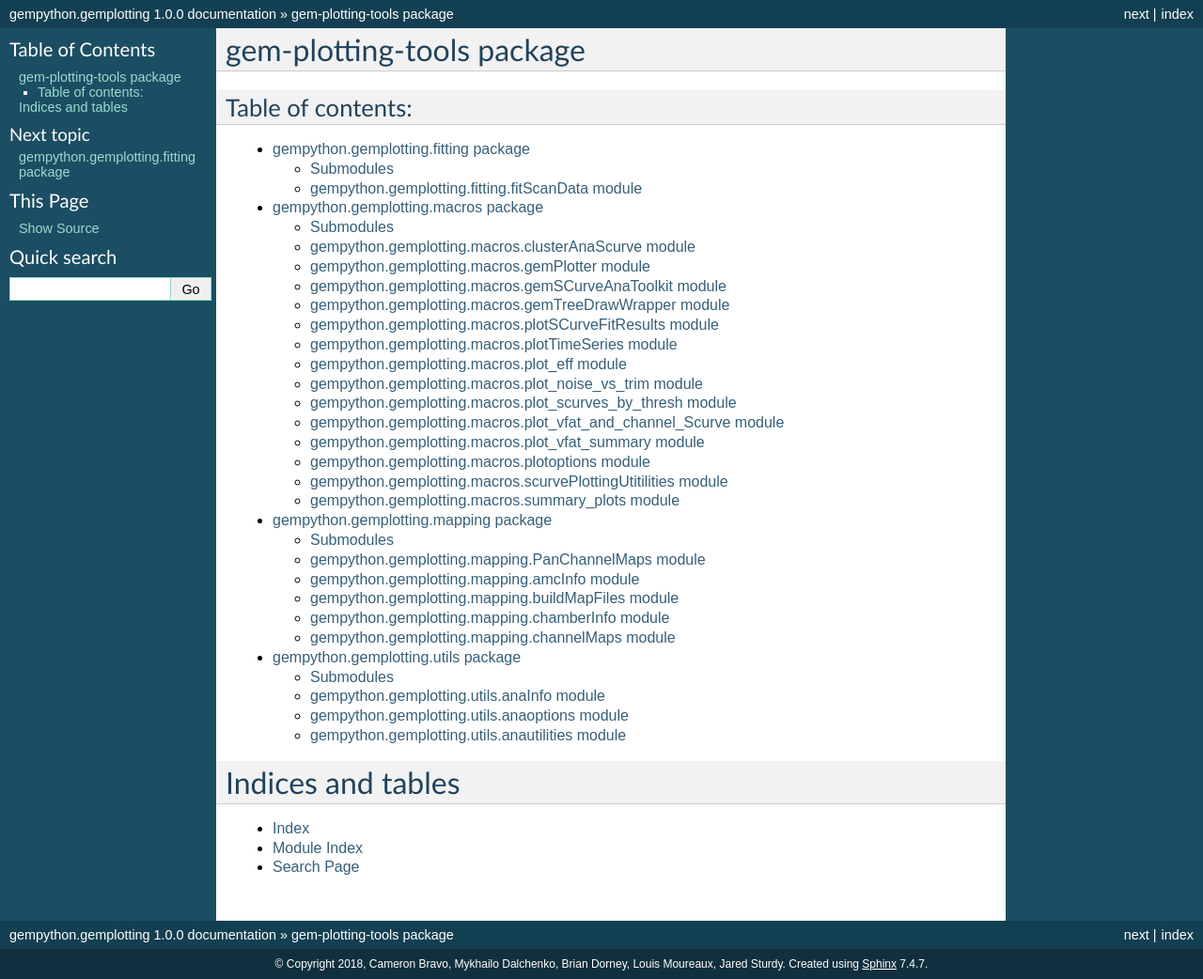
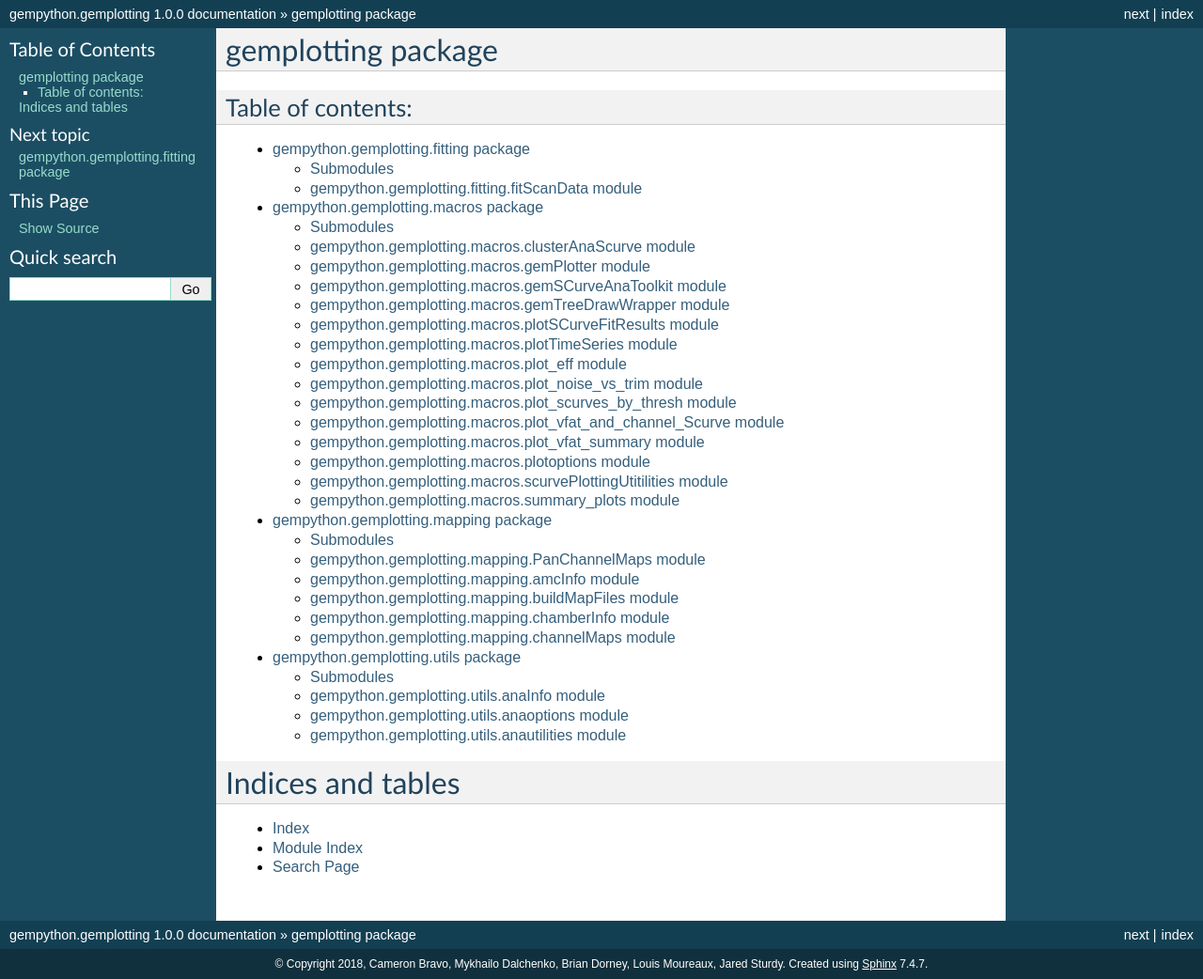
Before and after one commit to cms-gem-daq-project/gem-plotting-tools, a Sphinx documentation site: the page built from doc/index.rst, in a window 1280 px wide. Shown: the whole page at 94% size. Built offline with Sphinx 7.4.7, drawn with Linux system fonts in a browser that asks for light colours.

Commit message:
gem-plotting-tools -> gemplotting in doc/index.rst
See PR #115

```diff
--- a/doc/index.rst
+++ b/doc/index.rst
@@ -1,10 +1,10 @@
-.. gem-plotting-tools documentation master file, created by
+.. gemplotting documentation master file, created by
    sphinx-quickstart on Wed May 23 14:52:11 2018.
    You can adapt this file completely to your liking, but it should at least
    contain the root `toctree` directive.
 
-gem-plotting-tools package
-==========================
+gemplotting package
+===================
 
 Table of contents:
 ------------------
```
